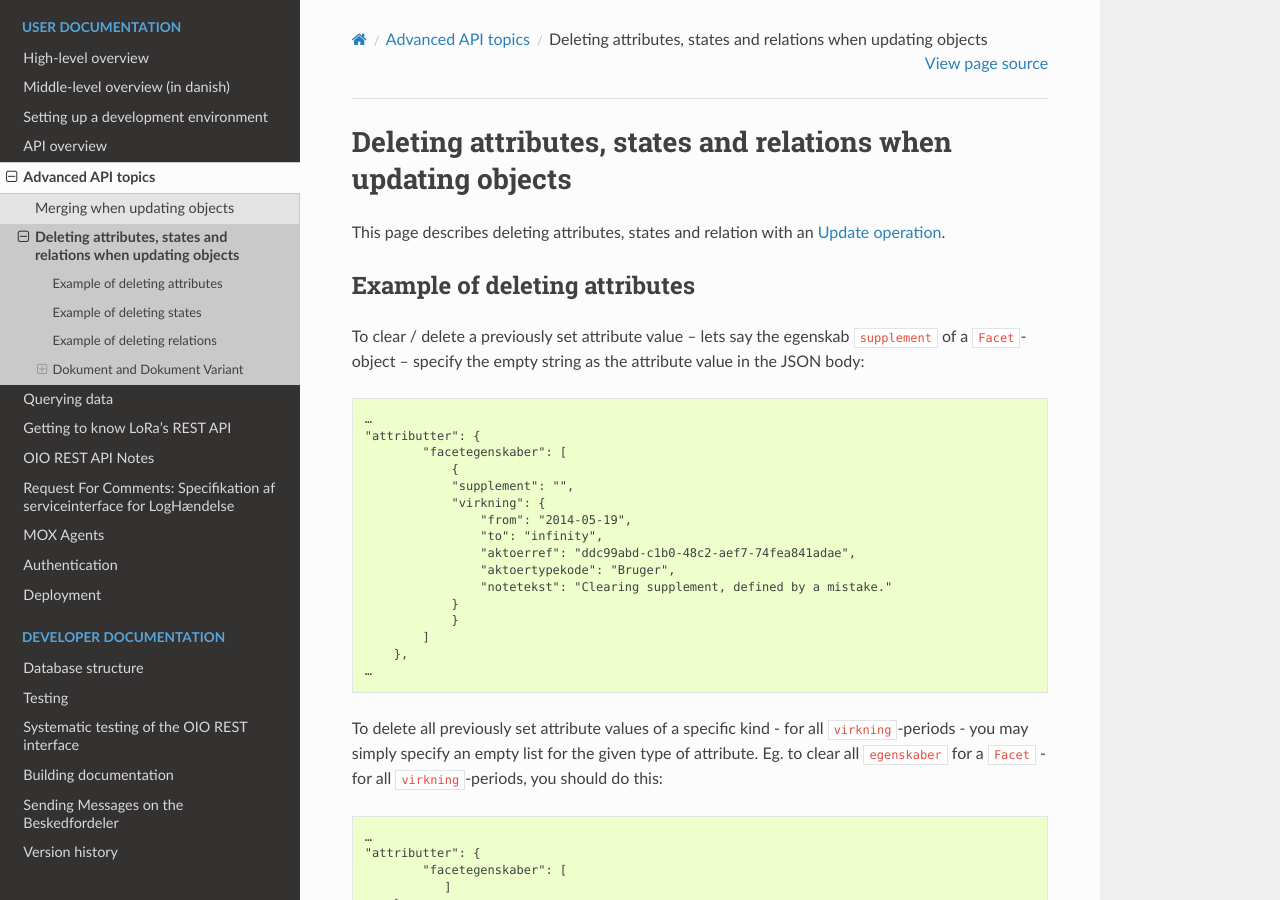
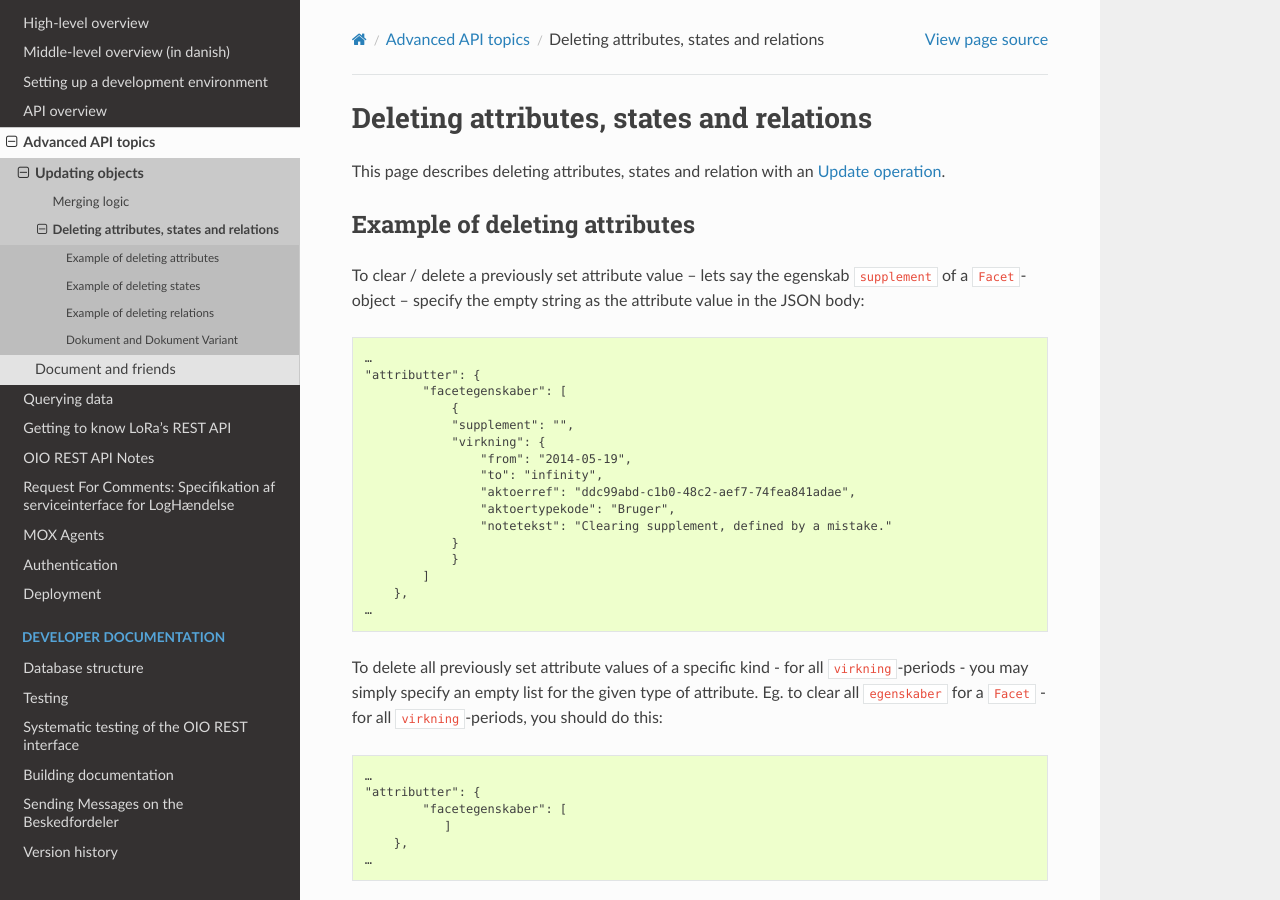
Before and after one commit to magenta-aps/mox, a Sphinx documentation site: the page built from doc/user/api/deleting.rst, in a window 1280 px wide and 900 px high. Built offline with Sphinx 7.4.7 and the Read the Docs theme 2.0.0, drawn with Linux system fonts in a browser that asks for light colours.

```diff
--- a/doc/user/api-overview.rst
+++ b/doc/user/api-overview.rst
@@ -1,3 +1,5 @@
+.. _api-overview:
+
 ============
 API overview
 ============
--- a/doc/user/api/deleting.rst
+++ b/doc/user/api/deleting.rst
@@ -1,8 +1,8 @@
 .. _DeleteAttr:
 
-===============================================================
-Deleting attributes, states and relations when updating objects
-===============================================================
+=========================================
+Deleting attributes, states and relations
+=========================================
 
 This page describes deleting attributes, states and relation with an
 :ref:`UpdateOperation`.
--- a/doc/user/api/merging.rst
+++ b/doc/user/api/merging.rst
@@ -1,8 +1,8 @@
 .. _API-merging:
 
-=============================
-Merging when updating objects
-=============================
+=============
+Merging logic
+=============
 
 When preforming a :ref:`UpdateOperation` some logic is applied to merge the new
 data with the existing data. This page describes this logic.
```
Also changed, not shown: doc/user/api-advanced.rst (+20 -1 lines).
